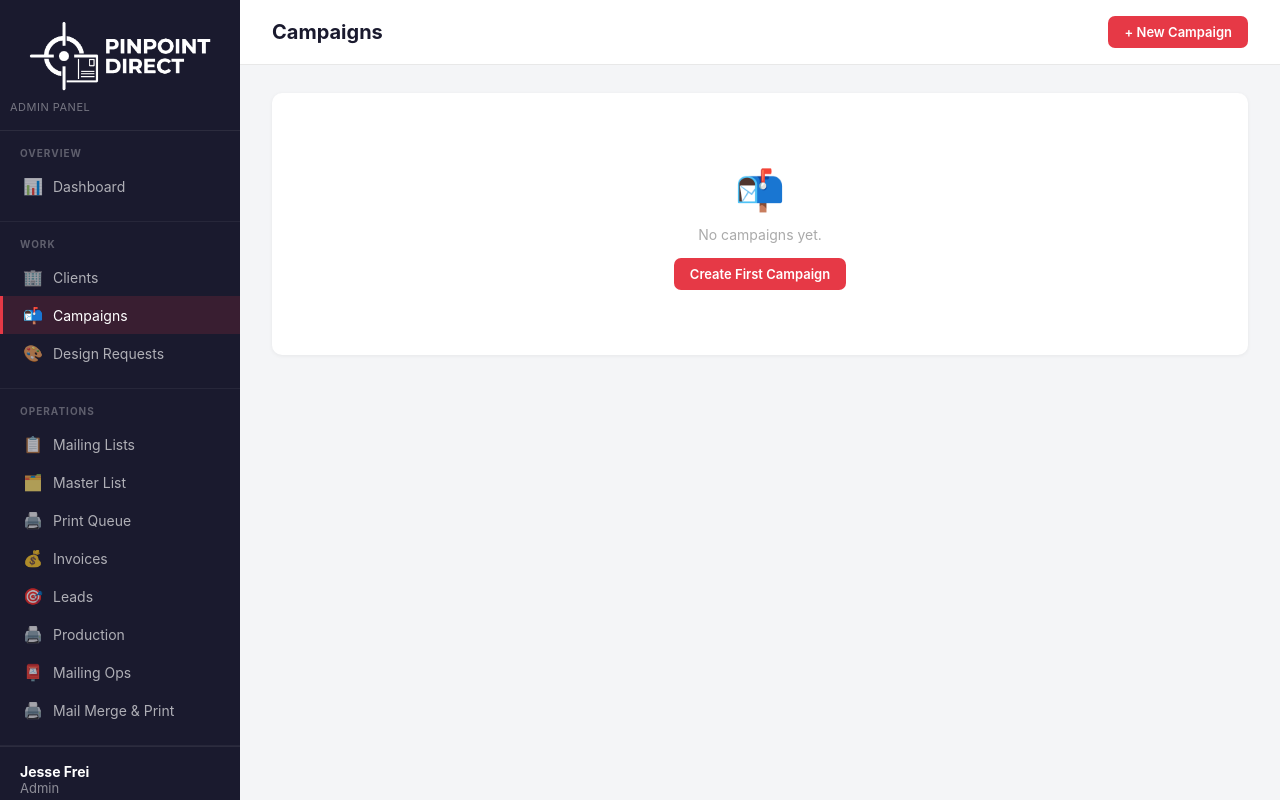
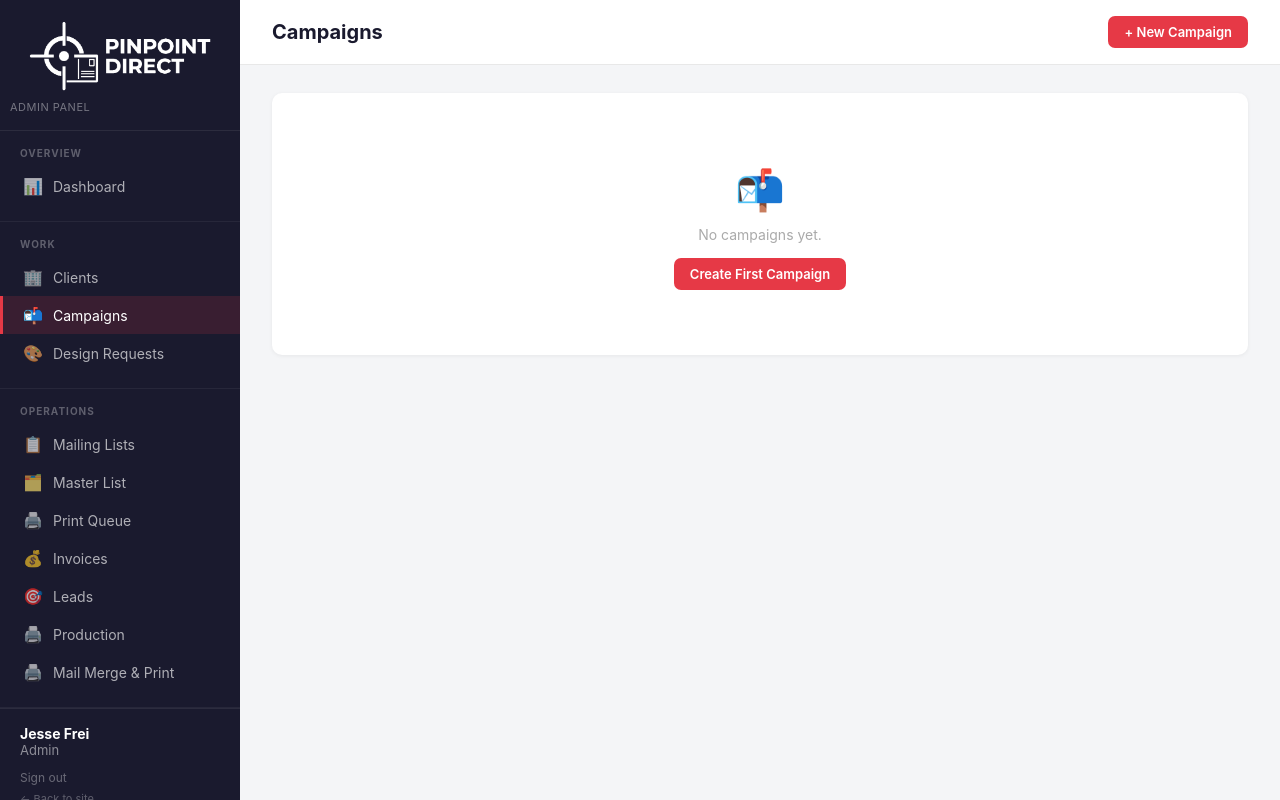
Before and after one commit to maverick-for-jesse/pinpoint-direct, a Flask app: page /admin/campaigns in a window 1280 px wide. Run offline with Flask 3, Linux system fonts and the light colour scheme; a user stored in the database is signed in; data that the repository does not hold is empty; some libraries are stand-ins or nearby versions.

Commit message:
Remove Mailing Ops from sidebar nav

```diff
--- a/app/templates/admin/base.html
+++ b/app/templates/admin/base.html
@@ -282,9 +282,7 @@
       <a href="{{ url_for('admin.production_list') }}" class="nav-item {% if 'production' in request.endpoint %}active{% endif %}">
         <span class="icon">🖨️</span> Production
       </a>
-      <a href="{{ url_for('admin.mailing_jobs') }}" class="nav-item {% if 'mailing' in request.endpoint %}active{% endif %}">
-        <span class="icon">📮</span> Mailing Ops
-      </a>
+
       <a href="{{ url_for('mail_merge_bp.mail_merge') }}" class="nav-item {% if request.endpoint and 'mail_merge' in request.endpoint %}active{% endif %}">
         <span class="icon">🖨️</span> Mail Merge & Print
       </a>
```
